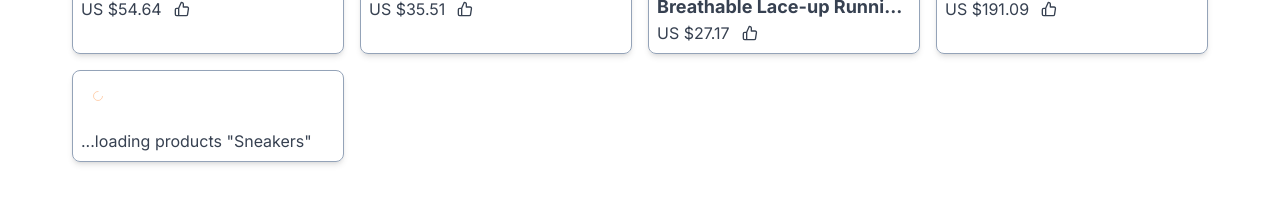
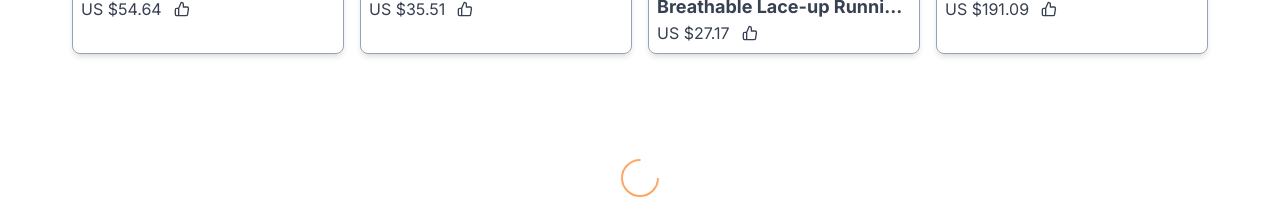
Before and after one commit to dazn311/aliexpressExt, a Next.js app: page / in a window 1280 px wide. Shown: the part 3307-3519 px from the top of the page. Before the commit the page ends 3493 px from the top, so only its background shows below. Built offline with nearby package versions, Linux system fonts and the light colour scheme.

Commit message:
upd2 CardSpinner;
[
  CardSpinner
  Results
]

```diff
--- a/src/components/CardSpinner.jsx
+++ b/src/components/CardSpinner.jsx
@@ -7,7 +7,7 @@ import {getNextItems} from '@/app/actions';
 
 export default function CardSpinner(props)  {
     const {setProducts,category} = props;
-    const [isShowImg, setIsShowImg] = useState(true);
+    const [isShowImg, setIsShowImg] = useState({[category]:1});
     const initCategory = useRef({[category]:1});
 
     const [ref, inView] = useInView({
@@ -16,75 +16,39 @@ export default function CardSpinner(props)  {
     });
 
     useEffect(()=>{
-        if (!inView) return;
+        if (!inView) {
+            setIsShowImg(prev=> ({...prev,[category]:1}));
+            return;
+        }
         const nextPage =  (initCategory.current[category] ?? 1) + 1;
         if (initCategory.current[category] === nextPage) return;//already loaded this page;
 
         initCategory.current = {...initCategory.current,[category]:nextPage};
         getNextItems({category,page:String(nextPage)})
             .then(res => {
-                if (!Array.isArray(res) && res.status === 500) {
-                    setIsShowImg(false);
+                // console.log('[26 CardSpinner] 🔸res :', JSON.stringify(res));
+                if (Array.isArray(res) && res.length === 0) {
+                    setIsShowImg(prev=> ({...prev,[category]:0}));
                     return;
                 }
-
+                setIsShowImg(prev=> ({...prev,[category]:nextPage}));
                 setProducts(prev => ([
                     ...(!!prev && inView && nextPage > 1 ? prev : []),
                     ...res
                 ]));
             })
             .catch(err => console.log(err));
-        // return ()=>{
-        //     console.log('[42 CardSpinner useEffect] 🔸unMount :');
-        // }
     },[inView,category]);
 
-    if (!isShowImg) {
-        return null;
-    }
-
-    return <div ref={ref} className='group cursor-pointer sm:hover:shadow-slate-400 sm:shadow-md rounded-lg sm:border sm:border-slate-400 sm:m-2 transition-shadow duration-200'>
+    return <div ref={ref} className='grid grid-cols-1 w-full'>
+        {isShowImg[category] &&
             <Image
                 src={'/spinner.svg'}
-                width={50}
-                height={50}
-                className='sm:rounded-t-lg group-hover:opacity-75 transition-opacity duration-300'
+                width={200}
+                height={200}
+                className='sm:rounded-t-lg group-hover:opacity-75 transition-opacity duration-300 mx-auto'
                 alt='loading...'
-            />
-            <div className='p-2'>
-                <p className='flex items-center'>
-                    ...loading products {JSON.stringify(category)}
-                </p>
-            </div>
+            />}
+
     </div>
 }
-// const [page, setPage] = useState(1);
-// const hasNextPageRef = useRef(true);//[category]:true,
-// const pageRef = useRef(1);//[category]:true,
-
-// console.log('[9 CardSpinner] category:',category);
-// console.log('[9 CardSpinner] isPageRef:',hasNextPageRef.current);
-
-// console.log('[14 CardSpinner] category :', category);
-// console.log('[15 CardSpinner] initCategory :', JSON.stringify(initCategory.current));
-
-// const CardSpinner = React.forwardRef((props,ref) => {
-// CardSpinner.displayName = 'CardSpinner';
-// export default CardSpinner;
-
-// useEffect(()=>{
-//     pageRef.current = 1;
-//     initCategory.current = {...initCategory.current,[category]:1};
-//     console.log('[26 CardSpinner] 🔸initCategory :', JSON.stringify(initCategory.current));
-//     getNextItems({category,page:'1'})
-//         .then(res => {
-//
-//             initCategory.current = {...initCategory.current,[category]:1};
-//             pageRef.current = 1;
-//             setProducts(res);
-//         })
-//         .catch(err => console.log(err));
-//     return ()=>{
-//         pageRef.current = 1;
-//     }
-// },[category,pageRef,initCategory]);
--- a/src/components/Results.jsx
+++ b/src/components/Results.jsx
@@ -46,17 +46,18 @@ export default function Results(
     );
   }
 
-    return (
-        <div className='sm:grid sm:grid-cols-2 lg:grid-cols-3 xl:grid-cols-4 2xl:grid-cols-5 max-w-6xl mx-auto py-4'>
-        {products.length > 0 && products.map((item,idx) => (
-            <Card key={item.productId + category + idx} category={category} result={item} />
+    return (<>
+            <div
+                className='sm:grid sm:grid-cols-2 lg:grid-cols-3 xl:grid-cols-4 2xl:grid-cols-5 max-w-6xl mx-auto py-4'>
+                {products.length > 0 && products.map((item, idx) => (
+                    <Card key={item.productId + category + idx} category={category} result={item}/>
                 ))}
+            </div>
             {!isSearchable && products.length > 0 &&
                 <CardSpinner
                     key={'nextPage'}
                     setProducts={setProducts}
                     category={category}
                 />}
-      </div>
-  );
+        </>);
 }
```
Lines whose indentation alone changed are shown as unchanged.
